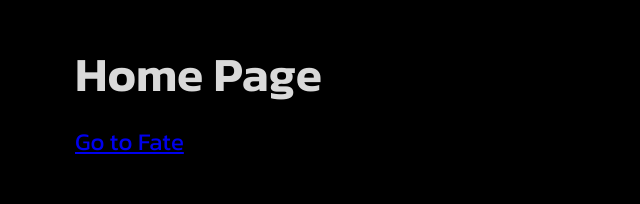
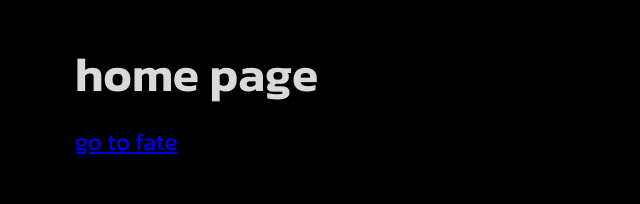
Before and after one commit to reinzsal/xrma, a Next.js app: page / in a window 1280 px wide. Shown: the top 204 px of the page, without its empty margins (0-640 px from the left). Built offline with nearby package versions, Linux system fonts and the light colour scheme.

Commit message:
fix: attempted import error: 'lowercase' is not exported from './css.css' (imported as 'lowercase')

```diff
--- a/app/page.js
+++ b/app/page.js
@@ -1,13 +1,13 @@
 'use client'
 
 import Link from "next/link";
-import {lowercase} from './css.css'
+import './css.css'
 
 export default function Home() {
   return (
-      <main className={lowercase}>
+      <div className={'lowercase'}>
         <h1>Home Page</h1>
         <Link href={"/0"}>Go to Fate</Link>
-      </main>
+      </div>
   );
 }
```
Also changed, not shown: app/0/page.js (+3 -6 lines).
